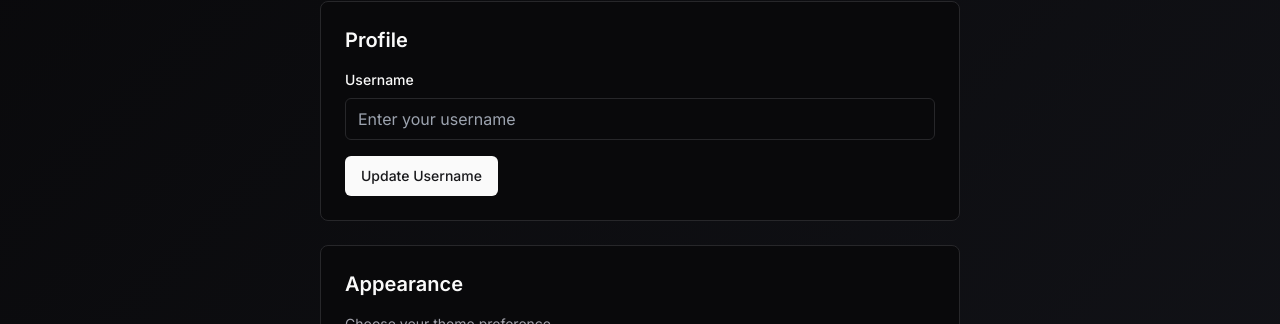
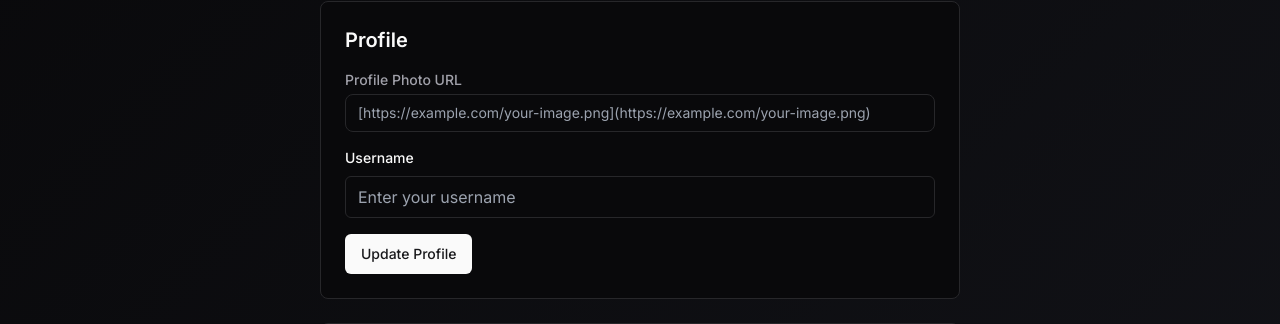
Before and after one commit to chirag-gupta7/Type-Master, a Next.js app in the folder apps/frontend/: page /settings in a window 1280 px wide. Shown: the part 164-488 px from the top of the page. Built offline with nearby package versions, Linux system fonts and the light colour scheme; no server answers.

Commit message:
feat: enhance user profile management with image support and update settings page

```diff
--- a/apps/frontend/src/app/settings/page.tsx
+++ b/apps/frontend/src/app/settings/page.tsx
@@ -8,6 +8,7 @@ import { userAPI } from '@/lib/api';
 export default function SettingsPage() {
   const { theme, setTheme } = useTheme();
   const [username, setUsername] = useState('');
+  const [image, setImage] = useState('');
   const [loading, setLoading] = useState(false);
   const [mounted, setMounted] = useState(false);
   const [message, setMessage] = useState<{ type: 'success' | 'error'; text: string } | null>(null);
@@ -22,7 +23,8 @@ export default function SettingsPage() {
     async function loadProfile() {
       try {
         const data = await userAPI.getProfile();
-        setUsername(data.user.username);
+        setUsername(data.user.username || '');
+        setImage(data.user.image || '');
       } catch (err) {
         console.error('Failed to load profile:', err);
       }
@@ -31,18 +33,18 @@ export default function SettingsPage() {
     loadProfile();
   }, []);
 
-  const handleUsernameUpdate = async (e: React.FormEvent) => {
+  const handleProfileUpdate = async (e: React.FormEvent) => {
     e.preventDefault();
     setLoading(true);
     setMessage(null);
 
     try {
-      await userAPI.updateUserProfile({ username });
-      setMessage({ type: 'success', text: 'Username updated successfully!' });
+      await userAPI.updateUserProfile({ username, image });
+      setMessage({ type: 'success', text: 'Profile updated successfully!' });
     } catch (err) {
       setMessage({
         type: 'error',
-        text: err instanceof Error ? err.message : 'Failed to update username',
+        text: err instanceof Error ? err.message : 'Failed to update profile',
       });
     } finally {
       setLoading(false);
@@ -60,7 +62,20 @@ export default function SettingsPage() {
       {/* Profile Settings */}
       <div className="bg-card border rounded-lg p-6 mb-6">
         <h2 className="text-xl font-semibold mb-4">Profile</h2>
-        <form onSubmit={handleUsernameUpdate}>
+        <form onSubmit={handleProfileUpdate}>
+          <div className="mb-4">
+            <label htmlFor="image" className="block text-sm font-medium text-muted-foreground">
+              Profile Photo URL
+            </label>
+            <input
+              id="image"
+              type="url"
+              value={image}
+              onChange={(e) => setImage(e.target.value)}
+              className="mt-1 w-full rounded-lg border border-border bg-background px-3 py-2 text-sm focus:outline-none focus:ring-2 focus:ring-[var(--theme-primary)]"
+              placeholder="[https://example.com/your-image.png](https://example.com/your-image.png)"
+            />
+          </div>
           <div className="mb-4">
             <label htmlFor="username" className="block text-sm font-medium mb-2">
               Username
@@ -72,7 +87,6 @@ export default function SettingsPage() {
               onChange={(e) => setUsername(e.target.value)}
               className="w-full px-3 py-2 border rounded-md bg-background focus:outline-none focus:ring-2 focus:ring-primary"
               placeholder="Enter your username"
-              required
             />
           </div>
 
@@ -89,7 +103,7 @@ export default function SettingsPage() {
           )}
 
           <Button type="submit" disabled={loading}>
-            {loading ? 'Updating...' : 'Update Username'}
+            {loading ? 'Updating...' : 'Update Profile'}
           </Button>
         </form>
       </div>
--- a/apps/frontend/src/components/LandingHero.tsx
+++ b/apps/frontend/src/components/LandingHero.tsx
@@ -4,6 +4,7 @@ import { motion } from 'framer-motion';
 import { ArrowRight, Zap, Trophy, Target, BarChart3 } from 'lucide-react';
 import Link from 'next/link';
 import { useState, useEffect } from 'react';
+import { useThemeStore } from '@/store/theme';
 
 const SAMPLE_TEXT = 'The quick brown fox jumps over the lazy dog';
 
@@ -12,6 +13,7 @@ export function LandingHero() {
   const [currentIndex, setCurrentIndex] = useState(0);
   const [particles, setParticles] = useState<Array<{ x: number; y: number; id: number }>>([]);
   const [isClient, setIsClient] = useState(false);
+  const { currentTheme } = useThemeStore();
 
   // Initialize particles on client side
   useEffect(() => {
@@ -96,7 +98,7 @@ export function LandingHero() {
             transition={{ duration: 0.6, delay: 0.2 }}
             className="bg-card/50 backdrop-blur-xl border border-[var(--theme-primary)]/30 rounded-2xl p-8 shadow-2xl"
             style={{
-              boxShadow: `0 0 40px ${getComputedStyle(document.documentElement).getPropertyValue('--theme-primary')}20`,
+              boxShadow: `0 0 40px ${currentTheme.primary}20`,
             }}
           >
             <div className="text-3xl font-mono text-muted-foreground mb-4">
--- a/apps/frontend/src/lib/api.ts
+++ b/apps/frontend/src/lib/api.ts
@@ -246,6 +246,7 @@ export const userAPI = {
         id: string;
         email: string;
         username: string;
+        image: string | null;
         createdAt: string;
         updatedAt: string;
         _count: {
@@ -258,13 +259,14 @@ export const userAPI = {
   /**
    * Update user profile
    */
-  updateUserProfile: async (data: { username?: string }) => {
+  updateUserProfile: async (data: { username?: string; image?: string }) => {
     return fetchAPI<{
       message: string;
       user: {
         id: string;
         email: string;
         username: string;
+        image: string | null;
         createdAt: string;
         updatedAt: string;
       };
```
Also changed, not shown: 1 other file (tests, documents, lock files or other folders).
